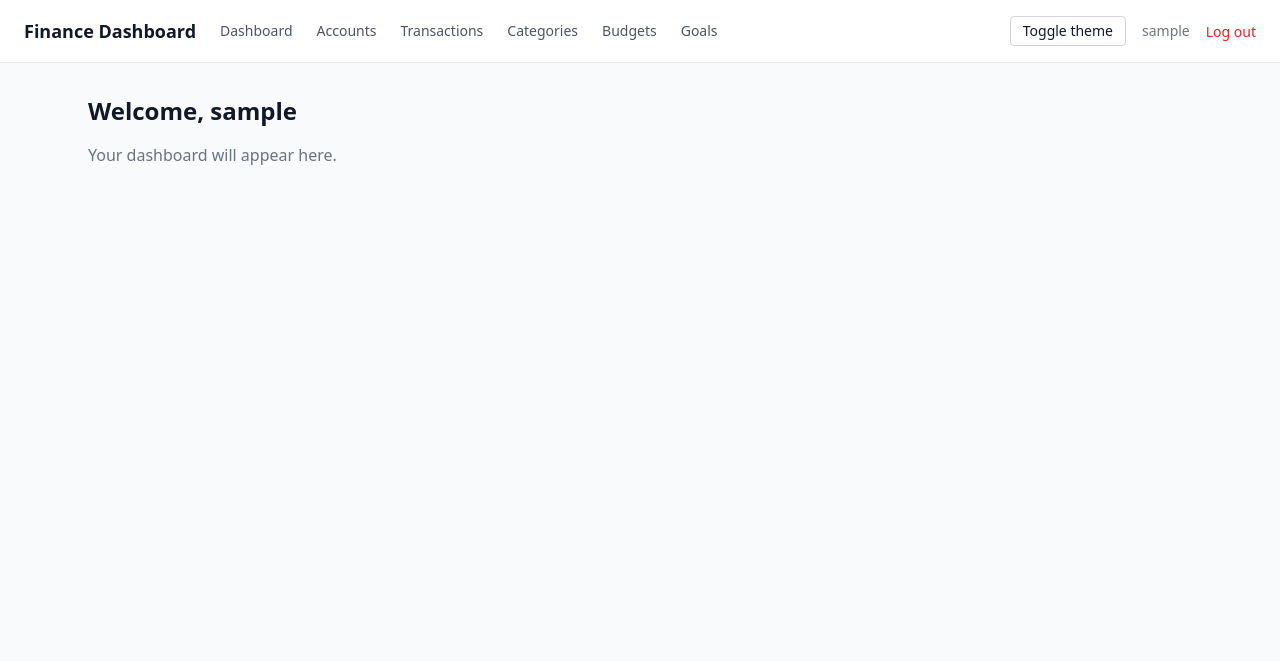
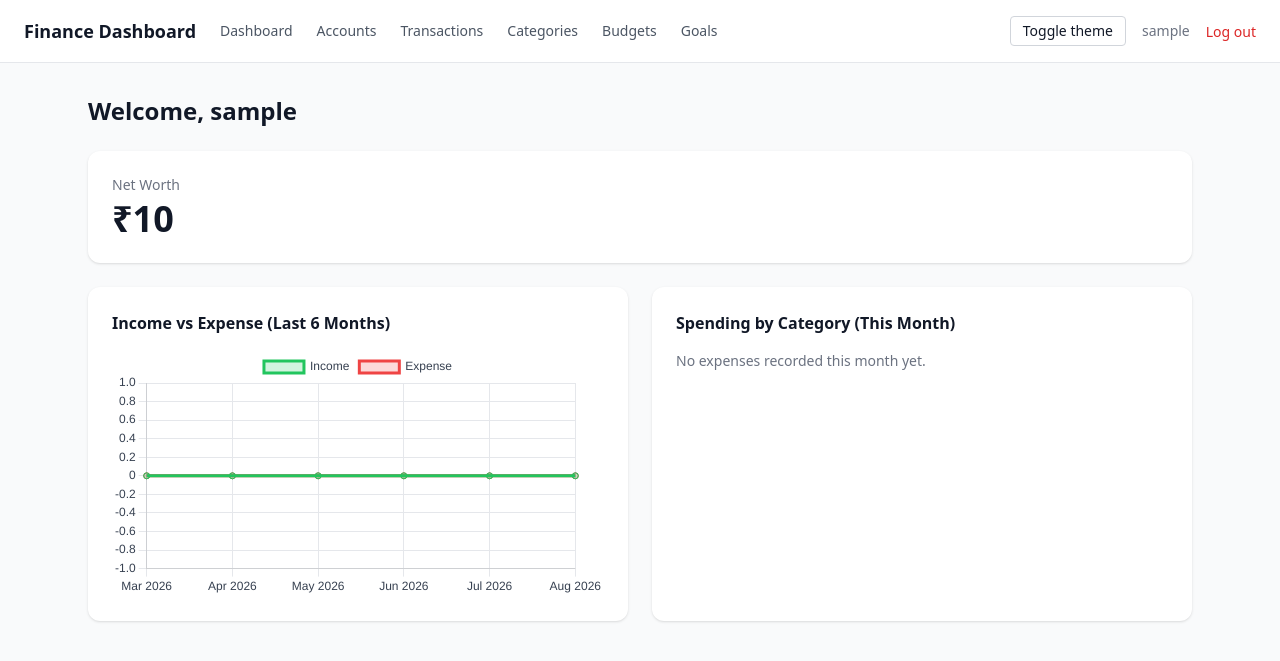
Before and after one commit to SKEL1NJA/finance-dashboard, a Django app: page / in a window 1280 px wide. Shown: the top 661 px of the page. Run offline with Django 5.2, Linux system fonts and the light colour scheme; a user stored in the database is signed in; tables that the repository leaves empty hold one stand-in row (values such as "Sample post"); some libraries are stand-ins or nearby versions.

Commit message:
feat: add dashboard with net worth, trend, and category charts
Aggregate data server-side via Django ORM and render with Chart.js, converting Python dicts to JSON for safe client-side consumption.

```diff
--- /dev/null
+++ b/core/dashboard_services.py
@@ -0,0 +1,62 @@
+from datetime import date
+
+from dateutil.relativedelta import relativedelta
+from django.db.models import Sum
+from django.db.models.functions import TruncMonth
+
+from accounts.models import Account
+from transactions.models import Transaction
+
+
+def get_net_worth(user):
+    return Account.objects.filter(user=user, is_active=True).aggregate(
+        total=Sum('current_balance')
+    )['total'] or 0
+
+
+def get_monthly_trend(user, months=6):
+    today = date.today()
+    start = today.replace(day=1) - relativedelta(months=months - 1)
+
+    rows = (
+        Transaction.objects.filter(user=user, date__gte=start, transaction_type__in=['income', 'expense'])
+        .annotate(month=TruncMonth('date'))
+        .values('month', 'transaction_type')
+        .annotate(total=Sum('amount'))
+        .order_by('month')
+    )
+
+    labels = []
+    cursor = start
+    for _ in range(months):
+        labels.append(cursor.strftime('%b %Y'))
+        cursor += relativedelta(months=1)
+
+    income_by_month = {r['month'].strftime('%b %Y'): r['total'] for r in rows if r['transaction_type'] == 'income'}
+    expense_by_month = {r['month'].strftime('%b %Y'): r['total'] for r in rows if r['transaction_type'] == 'expense'}
+
+    return {
+        'labels': labels,
+        'income': [float(income_by_month.get(label, 0)) for label in labels],
+        'expense': [float(expense_by_month.get(label, 0)) for label in labels],
+    }
+
+
+def get_category_breakdown(user):
+    today = date.today()
+    start = today.replace(day=1)
+
+    rows = (
+        Transaction.objects.filter(
+            user=user, transaction_type='expense', date__gte=start, category__isnull=False
+        )
+        .values('category__name', 'category__color')
+        .annotate(total=Sum('amount'))
+        .order_by('-total')
+    )
+
+    return {
+        'labels': [r['category__name'] for r in rows],
+        'values': [float(r['total']) for r in rows],
+        'colors': [r['category__color'] for r in rows],
+    }
--- a/core/urls.py
+++ b/core/urls.py
@@ -1,7 +1,8 @@
 from django.contrib.auth.decorators import login_required
 from django.urls import path
-from django.views.generic import TemplateView
+
+from .views import dashboard_view
 
 urlpatterns = [
-    path('', login_required(TemplateView.as_view(template_name='dashboard.html')), name='dashboard'),
+    path('', login_required(dashboard_view), name='dashboard'),
 ]
--- a/core/views.py
+++ b/core/views.py
@@ -1,3 +1,14 @@
+import json
+
 from django.shortcuts import render
 
-# Create your views here.
+from .dashboard_services import get_category_breakdown, get_monthly_trend, get_net_worth
+
+
+def dashboard_view(request):
+    context = {
+        'net_worth': get_net_worth(request.user),
+        'monthly_trend': json.dumps(get_monthly_trend(request.user)),
+        'category_breakdown': json.dumps(get_category_breakdown(request.user)),
+    }
+    return render(request, 'dashboard.html', context)
--- a/templates/dashboard.html
+++ b/templates/dashboard.html
@@ -1,6 +1,85 @@
 {% extends 'base.html' %}
 {% block title %}Dashboard{% endblock %}
 {% block content %}
-<h1 class="text-2xl font-semibold mb-4">Welcome, {{ user.username }}</h1>
-<p class="text-gray-500">Your dashboard will appear here.</p>
+<script src="https://cdn.jsdelivr.net/npm/chart.js@4.4.0/dist/chart.umd.min.js"></script>
+
+<h1 class="text-2xl font-semibold mb-6">Welcome, {{ user.username }}</h1>
+
+<div class="bg-white dark:bg-gray-800 rounded-xl shadow p-6 mb-6">
+    <p class="text-sm text-gray-500">Net Worth</p>
+    <p class="text-4xl font-bold mt-1">₹{{ net_worth }}</p>
+</div>
+
+<div class="grid grid-cols-1 lg:grid-cols-2 gap-6">
+    <div class="bg-white dark:bg-gray-800 rounded-xl shadow p-6">
+        <h2 class="font-semibold mb-4">Income vs Expense (Last 6 Months)</h2>
+        <canvas id="trendChart"></canvas>
+    </div>
+
+    <div class="bg-white dark:bg-gray-800 rounded-xl shadow p-6">
+        <h2 class="font-semibold mb-4">Spending by Category (This Month)</h2>
+        <canvas id="categoryChart"></canvas>
+    </div>
+</div>
+
+<script>
+    const trendData = {{ monthly_trend|safe }};
+    const categoryData = {{ category_breakdown|safe }};
+    const isDark = document.documentElement.classList.contains('dark');
+    const gridColor = isDark ? '#374151' : '#e5e7eb';
+    const textColor = isDark ? '#d1d5db' : '#374151';
+
+    new Chart(document.getElementById('trendChart'), {
+        type: 'line',
+        data: {
+            labels: trendData.labels,
+            datasets: [
+                {
+                    label: 'Income',
+                    data: trendData.income,
+                    borderColor: '#22c55e',
+                    backgroundColor: '#22c55e33',
+                    tension: 0.3,
+                },
+                {
+                    label: 'Expense',
+                    data: trendData.expense,
+                    borderColor: '#ef4444',
+                    backgroundColor: '#ef444433',
+                    tension: 0.3,
+                },
+            ],
+        },
+        options: {
+            scales: {
+                x: { ticks: { color: textColor }, grid: { color: gridColor } },
+                y: { ticks: { color: textColor }, grid: { color: gridColor } },
+            },
+            plugins: { legend: { labels: { color: textColor } } },
+        },
+    });
+
+    if (categoryData.labels.length > 0) {
+        new Chart(document.getElementById('categoryChart'), {
+            type: 'pie',
+            data: {
+                labels: categoryData.labels,
+                datasets: [{
+                    data: categoryData.values,
+                    backgroundColor: categoryData.colors,
+                }],
+            },
+            options: {
+                plugins: { legend: { labels: { color: textColor } } },
+            },
+        });
+    } else {
+        document.getElementById('categoryChart').replaceWith(
+            Object.assign(document.createElement('p'), {
+                className: 'text-sm text-gray-500',
+                textContent: 'No expenses recorded this month yet.',
+            })
+        );
+    }
+</script>
 {% endblock %}
```
